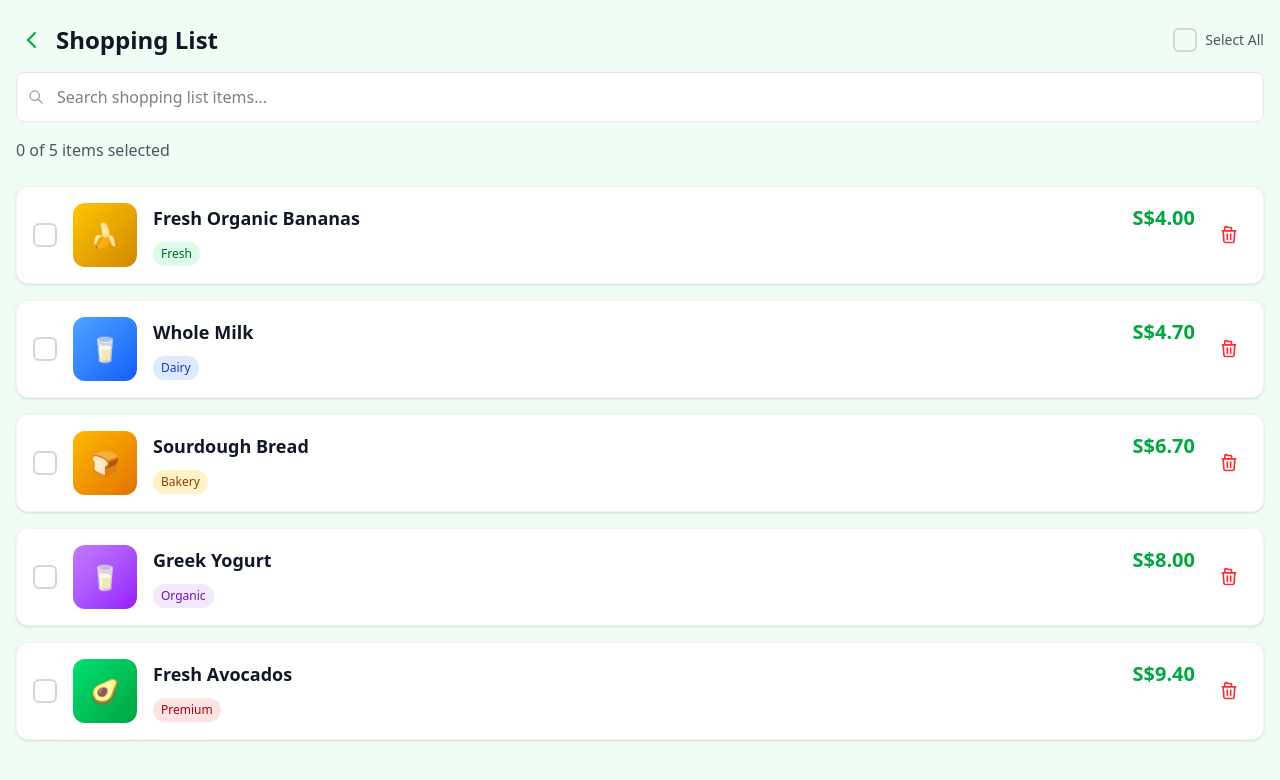
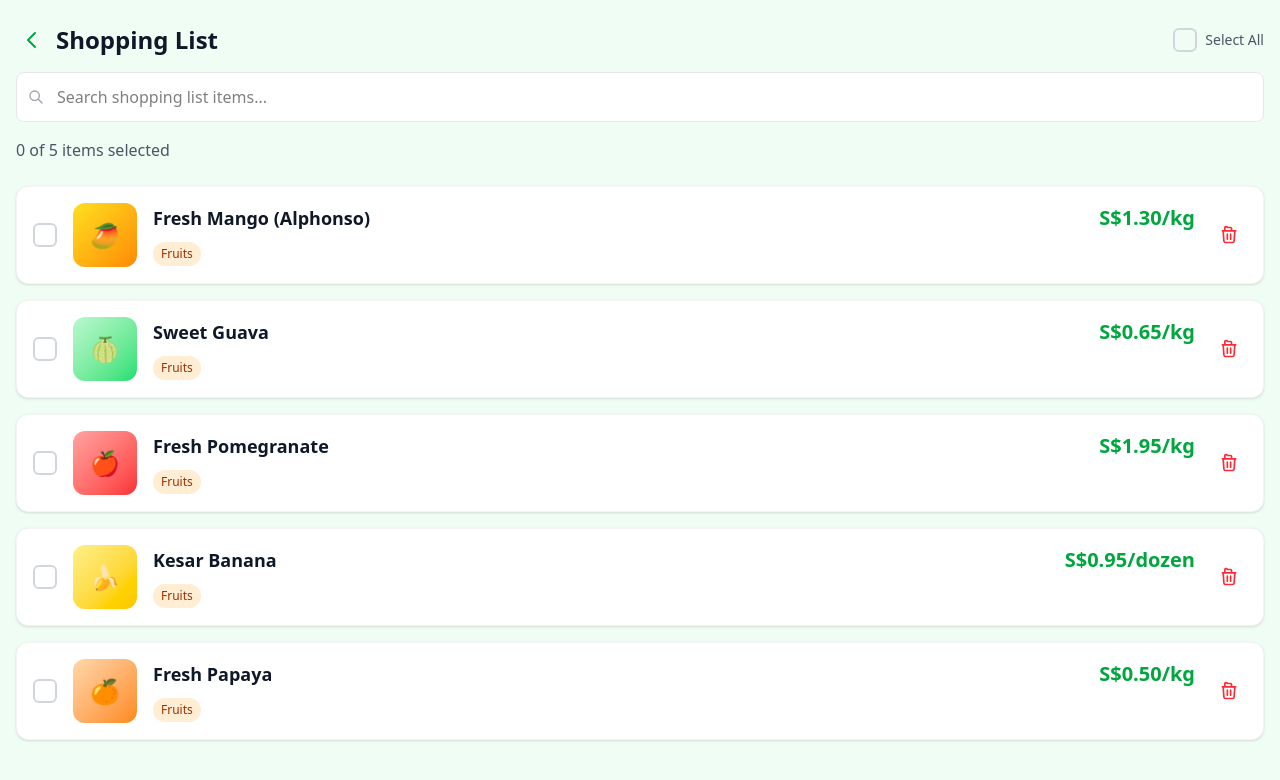
Before and after one commit to VisahanA/GrabDuo, a Next.js app: page /wishlist in a window 1280 px wide. Shown: the top 780 px of the page. Built offline with nearby package versions, Linux system fonts and the light colour scheme.

Commit message:
Updated Shopping list functionalities
Functionalities been updated

```diff
--- a/src/app/page.tsx
+++ b/src/app/page.tsx
@@ -185,7 +185,7 @@ export default function GroceryPage() {
               <input
                 type="text"
                 placeholder="Search for groceries..."
-                className="w-full pl-10 pr-20 py-3 bg-white border border-gray-200 rounded-lg focus:outline-none focus:ring-2 focus:ring-green-500 focus:border-transparent"
+                className="w-full pl-10 pr-24 py-3 bg-white border border-gray-200 rounded-lg focus:outline-none focus:ring-2 focus:ring-green-500 focus:border-transparent"
                 value={searchQuery}
                 onChange={handleSearchChange}
               />
@@ -194,7 +194,7 @@ export default function GroceryPage() {
               {searchQuery && (
                 <button
                   onClick={handleClearSearch}
-                  className="absolute right-16 top-1/2 transform -translate-y-1/2 p-1 hover:bg-gray-100 rounded-md transition-colors"
+                  className="absolute right-20 top-1/2 transform -translate-y-1/2 p-1 hover:bg-gray-100 rounded-md transition-colors"
                   title="Clear search"
                 >
                   <svg
--- a/src/app/wishlist/page.tsx
+++ b/src/app/wishlist/page.tsx
@@ -2,72 +2,34 @@
 
 import Link from "next/link";
 import { useState, useMemo } from "react";
+import { products } from "../products";
+import { getBadgeStyles } from "../badge";
 
 export default function WishlistPage() {
   const [selectedItems, setSelectedItems] = useState<number[]>([]);
   const [showToast, setShowToast] = useState<string>("");
   const [searchQuery, setSearchQuery] = useState("");
 
-  const wishlistItems = [
-    {
-      id: 1,
-      name: "Fresh Organic Bananas",
-      price: "S$4.00",
-      icon: "🍌",
-      color: "from-yellow-400 to-yellow-600",
-      badge: "Fresh",
-      description: "Premium organic bananas, perfect for snacking"
-    },
-    {
-      id: 2,
-      name: "Whole Milk",
-      price: "S$4.70",
-      icon: "🥛",
-      color: "from-blue-400 to-blue-600",
-      badge: "Dairy",
-      description: "Fresh whole milk from local farms"
-    },
-    {
-      id: 3,
-      name: "Sourdough Bread",
-      price: "S$6.70",
-      icon: "🍞",
-      color: "from-amber-400 to-amber-600",
-      badge: "Bakery",
-      description: "Artisanal sourdough bread, freshly baked"
-    },
-    {
-      id: 4,
-      name: "Greek Yogurt",
-      price: "S$8.00",
-      icon: "🥛",
-      color: "from-purple-400 to-purple-600",
-      badge: "Organic",
-      description: "Creamy Greek yogurt with live cultures"
-    },
-    {
-      id: 5,
-      name: "Fresh Avocados",
-      price: "S$9.40",
-      icon: "🥑",
-      color: "from-green-400 to-green-600",
-      badge: "Premium",
-      description: "Ripe avocados, perfect for toast or salads"
-    }
-  ];
+  // Initialize with first 5 products as default wishlist items
+  const [wishlistItems, setWishlistItems] = useState(() => {
+    return products.slice(0, 5);
+  });
 
-  // Filter items based on search query
-  const filteredItems = useMemo(() => {
+  // All products available for search
+  const allProducts = products;
+
+  // Filter products based on search query (search across ALL products)
+  const filteredSearchResults = useMemo(() => {
     if (!searchQuery.trim()) {
-      return wishlistItems;
+      return wishlistItems; // Show current wishlist items when no search
     }
 
     const query = searchQuery.toLowerCase();
-    return wishlistItems.filter(item =>
-      item.name.toLowerCase().includes(query) ||
-      item.badge.toLowerCase().includes(query)
+    return allProducts.filter(product =>
+      product.name.toLowerCase().includes(query) ||
+      product.badge.toLowerCase().includes(query)
     );
-  }, [searchQuery]);
+  }, [searchQuery, wishlistItems, allProducts]);
 
   // Handle search input change
   const handleSearchChange = (e: React.ChangeEvent<HTMLInputElement>) => {
@@ -77,6 +39,27 @@ export default function WishlistPage() {
   // Clear search
   const handleClearSearch = () => {
     setSearchQuery("");
+  };
+
+  // Handle adding item to wishlist (from search results)
+  const handleAddToWishlist = (product: any) => {
+    const isAlreadyInWishlist = wishlistItems.some(item => item.id === product.id);
+    if (!isAlreadyInWishlist) {
+      setWishlistItems(prev => [...prev, product]);
+      showToastMessage(`${product.name} added to shopping list`);
+    } else {
+      showToastMessage(`${product.name} is already in shopping list`);
+    }
+  };
+
+  // Handle removing an item from the wishlist
+  const handleRemoveItem = (itemId: number) => {
+    const itemToRemove = wishlistItems.find(item => item.id === itemId);
+    if (itemToRemove) {
+      setWishlistItems(prev => prev.filter(item => item.id !== itemId));
+      setSelectedItems(prev => prev.filter(id => id !== itemId));
+      showToastMessage(`${itemToRemove.name} removed from shopping list`);
+    }
   };
 
   const showToastMessage = (message: string) => {
@@ -103,11 +86,11 @@ export default function WishlistPage() {
   };
 
   const handleSelectAll = () => {
-    if (selectedItems.length === wishlistItems.length) {
+    if (selectedItems.length === filteredSearchResults.length) {
       setSelectedItems([]);
       showToastMessage("All items deselected");
     } else {
-      setSelectedItems(wishlistItems.map(item => item.id));
+      setSelectedItems(filteredSearchResults.map(item => item.id));
       showToastMessage("All items selected");
     }
   };
@@ -117,25 +100,8 @@ export default function WishlistPage() {
     handleSelectAll();
   };
 
-  const isAllSelected = selectedItems.length === wishlistItems.length;
-  const isPartiallySelected = selectedItems.length > 0 && selectedItems.length < wishlistItems.length;
-
-  const getBadgeStyles = (badge: string) => {
-    switch (badge) {
-      case "Fresh":
-        return "bg-green-100 text-green-800";
-      case "Dairy":
-        return "bg-blue-100 text-blue-800";
-      case "Bakery":
-        return "bg-amber-100 text-amber-800";
-      case "Organic":
-        return "bg-purple-100 text-purple-800";
-      case "Premium":
-        return "bg-red-100 text-red-800";
-      default:
-        return "bg-gray-100 text-gray-800";
-    }
-  };
+  const isAllSelected = selectedItems.length === filteredSearchResults.length && filteredSearchResults.length > 0;
+  const isPartiallySelected = selectedItems.length > 0 && selectedItems.length < filteredSearchResults.length;
 
   return (
     <div className="min-h-screen bg-green-50 px-4 py-6">
@@ -252,7 +218,7 @@ export default function WishlistPage() {
 
         <div className="flex items-center justify-between">
           <p className="text-gray-600">
-            {selectedItems.length} of {filteredItems.length} items selected
+            {selectedItems.length} of {filteredSearchResults.length} items selected
           </p>
           {selectedItems.length > 0 && (
             <div className="flex items-center gap-2 text-green-600">
@@ -278,7 +244,7 @@ export default function WishlistPage() {
       )}
 
       {/* No Results Message */}
-      {filteredItems.length === 0 && searchQuery && (
+      {filteredSearchResults.length === 0 && searchQuery && (
         <div className="text-center py-12">
           <div className="text-gray-400 mb-4">
             <svg
@@ -310,10 +276,43 @@ export default function WishlistPage() {
         </div>
       )}
 
+      {/* Empty Shopping List Message */}
+      {wishlistItems.length === 0 && (
+        <div className="text-center py-12">
+          <div className="text-gray-400 mb-4">
+            <svg
+              className="w-16 h-16 mx-auto mb-4"
+              fill="none"
+              stroke="currentColor"
+              viewBox="0 0 24 24"
+            >
+              <path
+                strokeLinecap="round"
+                strokeLinejoin="round"
+                strokeWidth={1.5}
+                d="M9 5H7a2 2 0 00-2 2v10a2 2 0 002 2h8a2 2 0 002-2V7a2 2 0 00-2-2h-2M9 5a2 2 0 002 2h2a2 2 0 002-2M9 5a2 2 0 012-2h2a2 2 0 012 2m-3 7h3m-3 4h3m-6-4h.01M9 16h.01"
+              />
+            </svg>
+          </div>
+          <h3 className="text-lg font-semibold text-gray-900 mb-2">
+            Your shopping list is empty
+          </h3>
+          <p className="text-gray-600 mb-4">
+            Add items to your shopping list to keep track of what you need to buy.
+          </p>
+          <Link
+            href="/"
+            className="bg-green-600 text-white px-4 py-2 rounded-lg hover:bg-green-700 transition-colors inline-block"
+          >
+            Browse Products
+          </Link>
+        </div>
+      )}
+
       {/* Wishlist Items */}
-      {filteredItems.length > 0 && (
+      {filteredSearchResults.length > 0 && (
         <div className="space-y-4">
-          {filteredItems.map((item) => (
+          {filteredSearchResults.map((item) => (
           <div
             key={item.id}
             className={`bg-white rounded-xl shadow-sm border border-gray-100 p-4 transition-all duration-200 ${
@@ -377,8 +376,12 @@ export default function WishlistPage() {
                 </div>
               </div>
 
-              {/* Remove from Shopping List */}
+              {/* Dynamic Action Button */}
+              {searchQuery ? (
+                // Show Add button for search results not in wishlist
+                wishlistItems.some(wishItem => wishItem.id === item.id) ? (
                   <button
+                    onClick={() => handleRemoveItem(item.id)}
                     className="p-2 text-red-500 hover:bg-red-50 rounded-lg transition-colors"
                     title="Remove from shopping list"
                   >
@@ -396,6 +399,49 @@ export default function WishlistPage() {
                       />
                     </svg>
                   </button>
+                ) : (
+                  <button
+                    onClick={() => handleAddToWishlist(item)}
+                    className="p-2 text-green-600 hover:bg-green-50 rounded-lg transition-colors"
+                    title="Add to shopping list"
+                  >
+                    <svg
+                      className="w-5 h-5"
+                      fill="none"
+                      stroke="currentColor"
+                      viewBox="0 0 24 24"
+                    >
+                      <path
+                        strokeLinecap="round"
+                        strokeLinejoin="round"
+                        strokeWidth={2}
+                        d="M12 6v6m0 0v6m0-6h6m-6 0H6"
+                      />
+                    </svg>
+                  </button>
+                )
+              ) : (
+                // Show Remove button for wishlist items
+                <button
+                  onClick={() => handleRemoveItem(item.id)}
+                  className="p-2 text-red-500 hover:bg-red-50 rounded-lg transition-colors"
+                  title="Remove from shopping list"
+                >
+                  <svg
+                    className="w-5 h-5"
+                    fill="none"
+                    stroke="currentColor"
+                    viewBox="0 0 24 24"
+                  >
+                    <path
+                      strokeLinecap="round"
+                      strokeLinejoin="round"
+                      strokeWidth={2}
+                      d="M19 7l-.867 12.142A2 2 0 0116.138 21H7.862a2 2 0 01-1.995-1.858L5 7m5 4v6m4-6v6m1-10V4a1 1 0 00-1-1h-4a1 1 0 00-1-1H8a1 1 0 00-1 1v3M4 7h16"
+                    />
+                  </svg>
+                </button>
+              )}
             </div>
           </div>
         ))}
```
Lines whose indentation alone changed are shown as unchanged.
